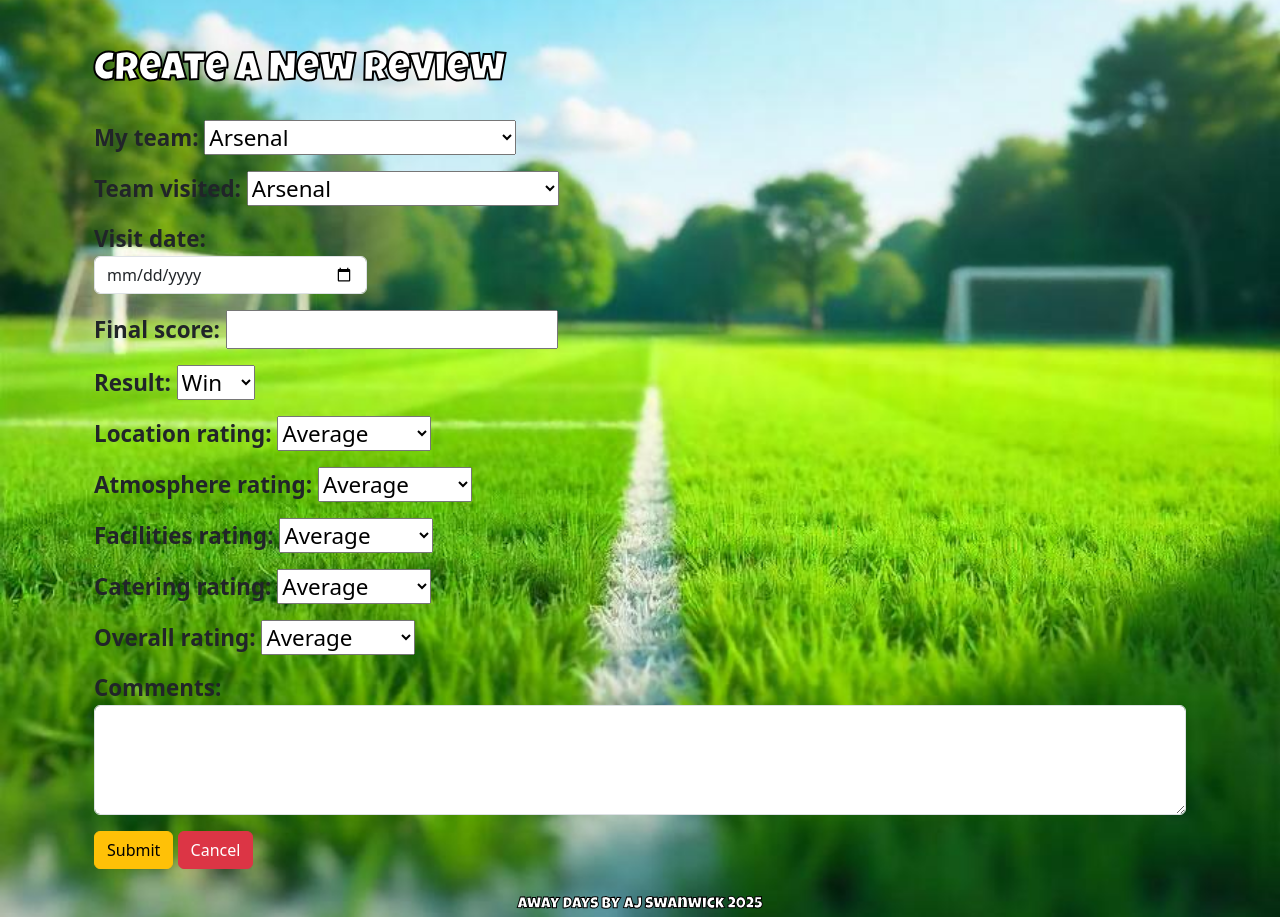
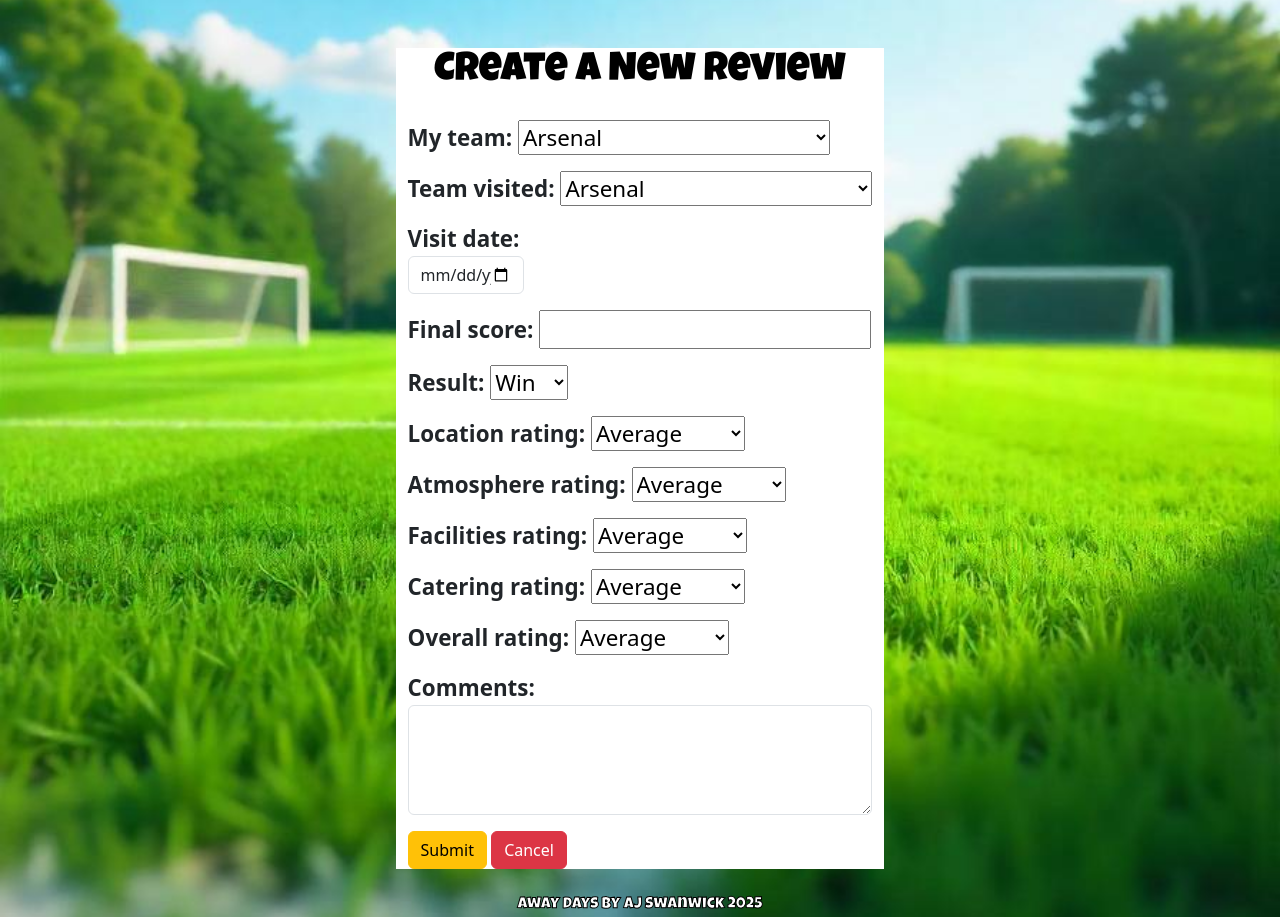
Before and after one commit to ajswanwick/away_days, a Django app: page /reviews/new/ in a window 1280 px wide. Shown: the part 93-1010 px from the top of the page. Run offline with Django 4.2, Linux system fonts and the light colour scheme; the visitor is signed in with stand-in values (Sample User, id 1).

Commit message:
update review form

```diff
--- a/static/css/style.css
+++ b/static/css/style.css
@@ -161,13 +161,17 @@ font-family: 'Luckiest Guy', sans-serif;
 
 /*Review Form--------------------*/
 
-
+.review-form{
+  background-color: #fff;
+  width: fit-content;
+}
 
 
 .review-header{
   font-family: 'Luckiest Guy', sans-serif;
-  color: #fff;
-  -webkit-text-stroke: 2px black;
+  color: black;
+  text-align: center;
+
 }
 
 .review-form p{
@@ -229,6 +233,8 @@ font-family: 'Luckiest Guy', sans-serif;
   input#id_password{
     margin-left: 0px;
   }
+
+
 }
 
 
```
